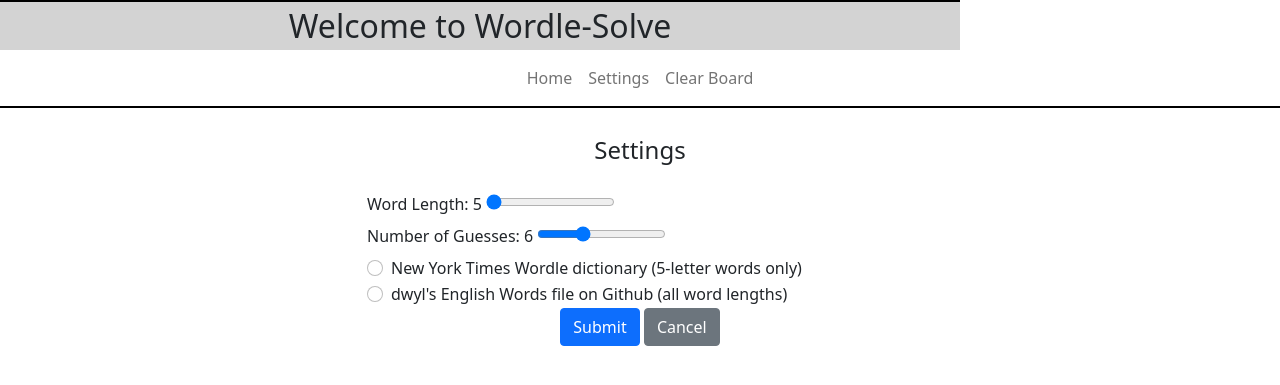
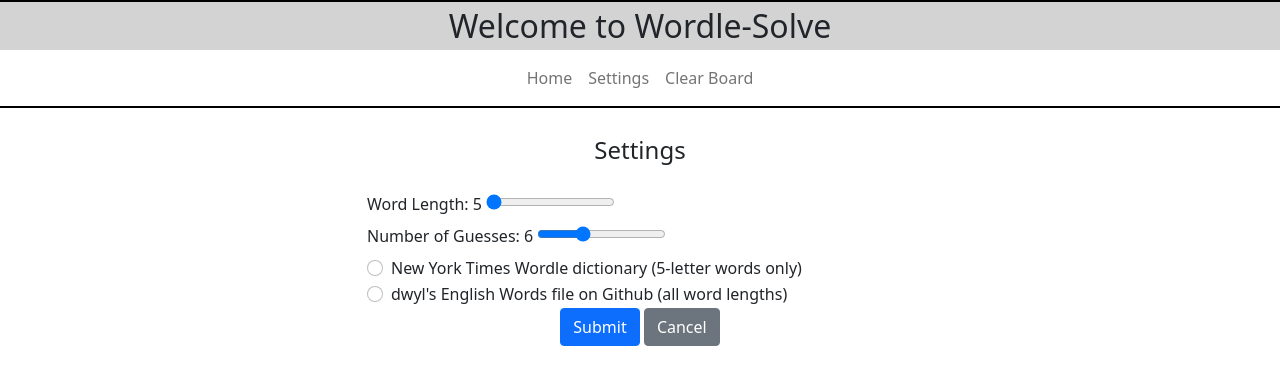
Before and after one commit to jacoxnet/wsolver, a Django app: page /settings/ in a window 1280 px wide. Shown: the top 385 px of the page. Run offline with Django 4.2, Linux system fonts and the light colour scheme.

Commit message:
submission version

```diff
--- a/appsolver/static/appsolver/styles.css
+++ b/appsolver/static/appsolver/styles.css
@@ -44,7 +44,6 @@ ul {
   }
 
 .welcome1, .welcome2 {
-    width:75%;
     text-align: center;
     background-color: lightgray;
 }
```
Also changed, not shown: README.md.
